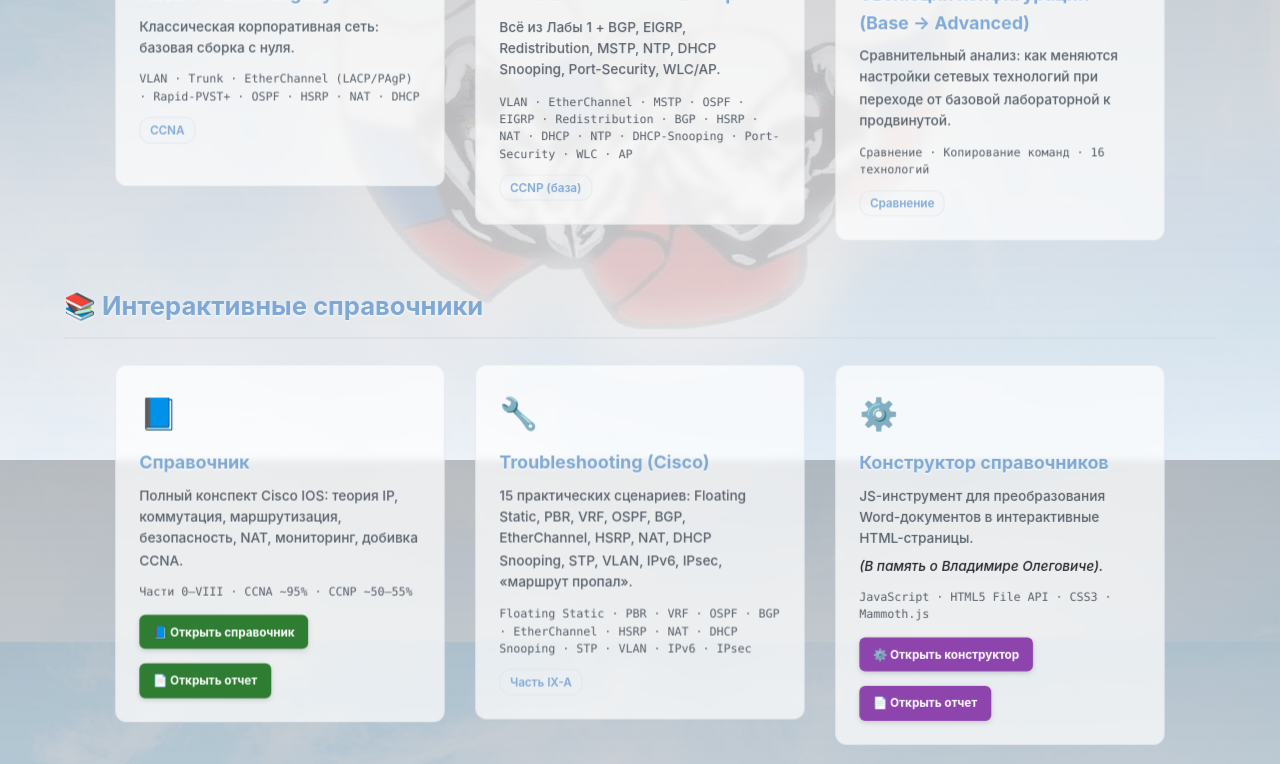
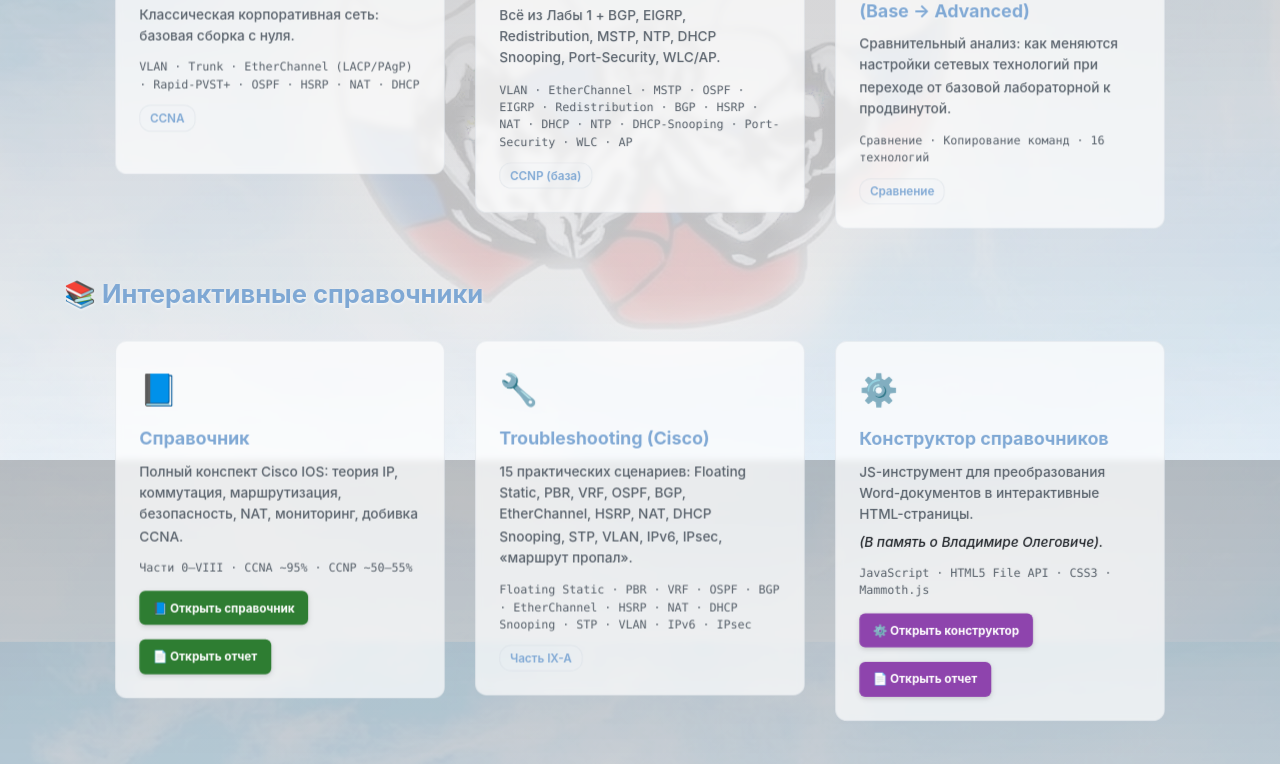
Before and after one commit to grolch96/grolch96.github.io, a plain HTML site: page index.html in a window 1280 px wide. Shown: the part 340-1104 px from the top of the page. Drawn offline with Linux system fonts and the light colour scheme.

Commit message:
Убраны оставшиеся артефакты с главной страницы.

```diff
--- a/index.html
+++ b/index.html
@@ -143,8 +143,8 @@
     font-size: 1.6em;
     color: var(--accent);
     margin: 40px 0 20px;
-    padding-bottom: 10px;
-    border-bottom: 2px solid var(--border);
+ /* padding-bottom: 10px;      ← убрать: без границы он больше не нужен */
+ /* border-bottom: 2px solid var(--border);  ← сама линия */
     text-shadow: 0 1px 3px rgba(255, 255, 255, 0.8);
   }
   [data-theme="dark"] .section-title { text-shadow: 0 1px 3px rgba(0,0,0,0.8); }
@@ -393,7 +393,7 @@
     filter: drop-shadow(0 0 6px var(--accent));
   }
 
-  /* Уважаем настройки пользователя (уменьшенное движение) */
+  /* (уменьшенное движение) */
   @media (prefers-reduced-motion: reduce) {
     .router-antenna {
       animation: none;
```
